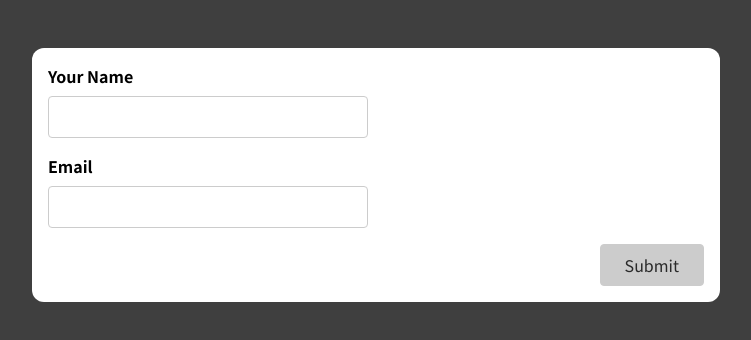
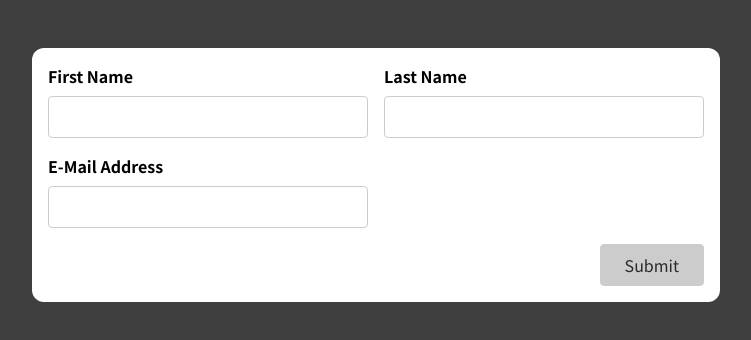
Before and after one commit to Practice-SpencerTower/forms-and-user-input, a React (Create React App) app: page / in a window 1280 px wide. Shown: the top 340 px of the page, without its empty margins (264-1015 px from the left). Built offline with nearby package versions, Linux system fonts and the light colour scheme.

Commit message:
renders basic form

```diff
--- a/src/App.js
+++ b/src/App.js
@@ -1,9 +1,11 @@
+import BasicForm from './components/BasicForm';
 import SimpleInput from './components/SimpleInput';
 
 function App() {
     return (
         <div className="app">
-            <SimpleInput />
+            {/* <SimpleInput /> */}
+            <BasicForm />
         </div>
     );
 }
--- a/src/components/BasicForm.js
+++ b/src/components/BasicForm.js
@@ -62,7 +62,7 @@ const BasicForm = (props) => {
         <form onSubmit={submitHandler}>
             <div className="control-group">
                 <div className="form-control">
-                    <label htmlFor="name">First Name</label>
+                    <label htmlFor="first-name">First Name</label>
                     <input
                         type="text"
                         id="name"
@@ -73,7 +73,7 @@ const BasicForm = (props) => {
                     {firstNameHasError && <p>Please enter first name.</p>}
                 </div>
                 <div className="form-control">
-                    <label htmlFor="name">Last Name</label>
+                    <label htmlFor="last-name">Last Name</label>
                     <input
                         type="text"
                         id="name"
@@ -85,7 +85,7 @@ const BasicForm = (props) => {
                 </div>
             </div>
             <div className="form-control">
-                <label htmlFor="name">E-Mail Address</label>
+                <label htmlFor="email">E-Mail Address</label>
                 <input
                     type="text"
                     id="name"
```
